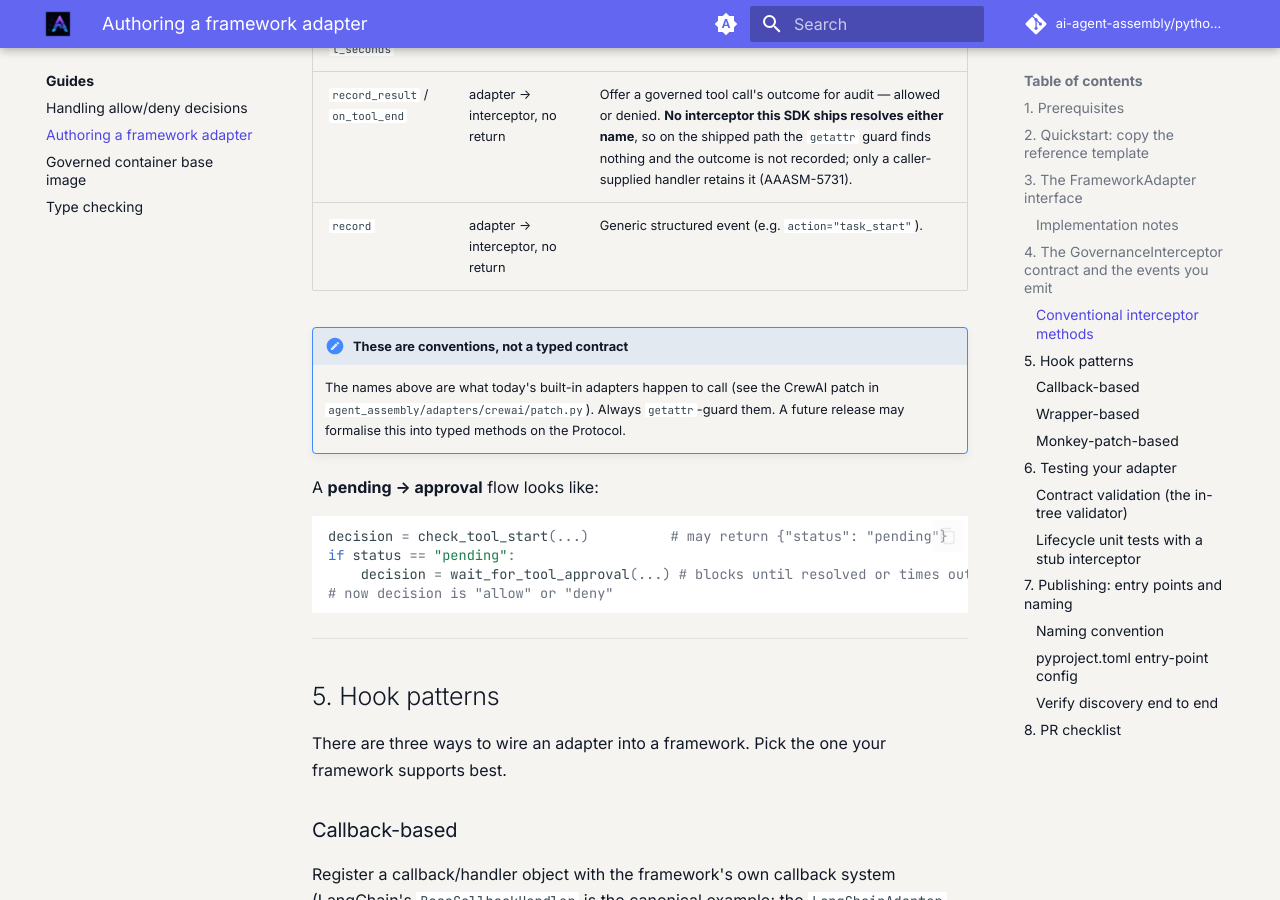
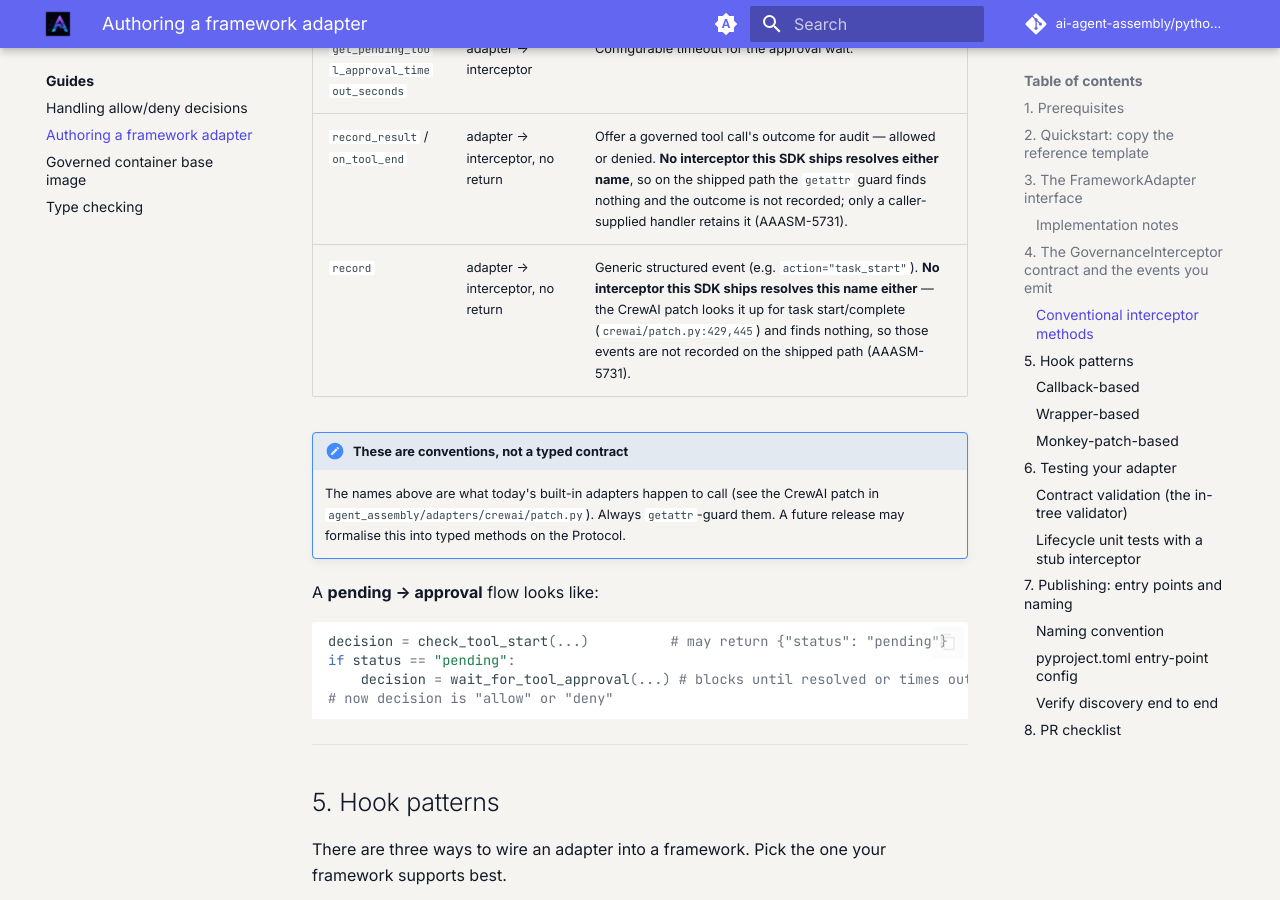
Before and after one commit to AI-agent-assembly/python-sdk, an MkDocs documentation site: the page built from docs/guides/authoring-adapters.md, in a window 1280 px wide and 900 px high, scrolled down 3719 px. Built offline with MkDocs 1.6.1 and Material for MkDocs 9.7.7, drawn with Linux system fonts in a browser that asks for light colours; a script that is not in the unit is left out; the version menu is left out.

Commit message:
📝 (docs): Correct the `record` contract row and the residual Unmeasured
Inventory item 16. The adapter-author contract table was corrected on the
record_result / on_tool_end row but not the `record` row one line below, so it
still documented a live audit route. Measured: `record` resolves to None on all
three shipped interceptors, and crewai/patch.py:429,445 looks it up for task
start and complete — so those events are not recorded either.

The row was missed because the fix was applied to the item rather than to the
list it belongs to; the whole table is now consistent.

Also the last residual Unmeasured. Every remaining occurrence in the repo is now
part of an explicit "Planned, not Unmeasured, because where the record stops has
been measured" statement.

Refs AAASM-5731

```diff
--- a/docs/guides/authoring-adapters.md
+++ b/docs/guides/authoring-adapters.md
@@ -135,7 +135,7 @@ status string `"allow" | "deny" | "pending"`, or a mapping `{"status": ..., "rea
 | `wait_for_tool_approval` | adapter → interceptor, returns decision | Block until a `pending` tool call is approved or rejected (human-in-the-loop). |
 | `get_pending_tool_approval_timeout_seconds` | adapter → interceptor | Configurable timeout for the approval wait. |
 | `record_result` / `on_tool_end` | adapter → interceptor, no return | Offer a governed tool call's outcome for audit — allowed or denied. **No interceptor this SDK ships resolves either name**, so on the shipped path the `getattr` guard finds nothing and the outcome is not recorded; only a caller-supplied handler retains it (AAASM-5731). |
-| `record` | adapter → interceptor, no return | Generic structured event (e.g. `action="task_start"`). |
+| `record` | adapter → interceptor, no return | Generic structured event (e.g. `action="task_start"`). **No interceptor this SDK ships resolves this name either** — the CrewAI patch looks it up for task start/complete (`crewai/patch.py:429,445`) and finds nothing, so those events are not recorded on the shipped path (AAASM-5731). |
 
 !!! note "These are conventions, not a typed contract"
     The names above are what today's built-in adapters happen to call (see the CrewAI patch
```
Also changed, not shown: 1 other file.
